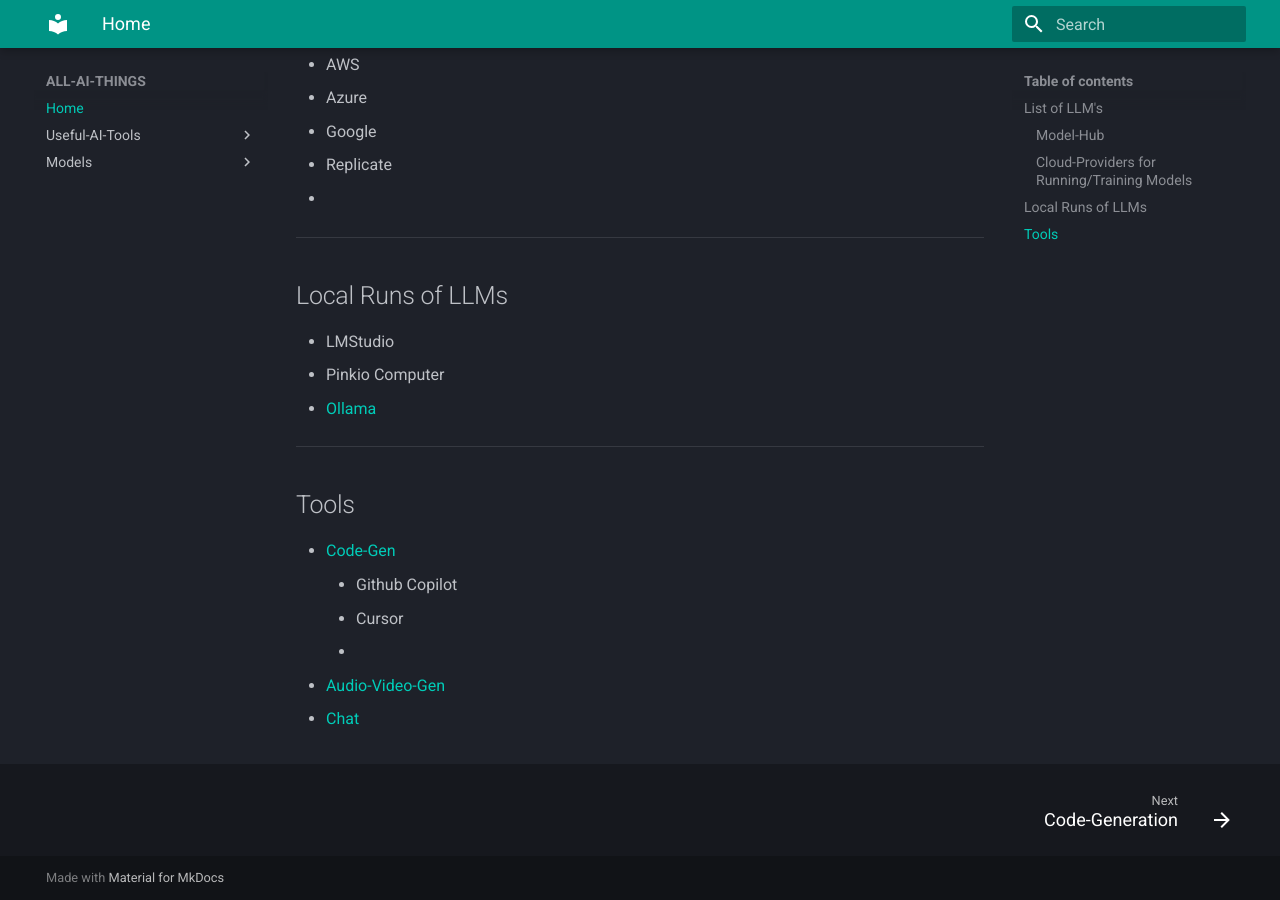
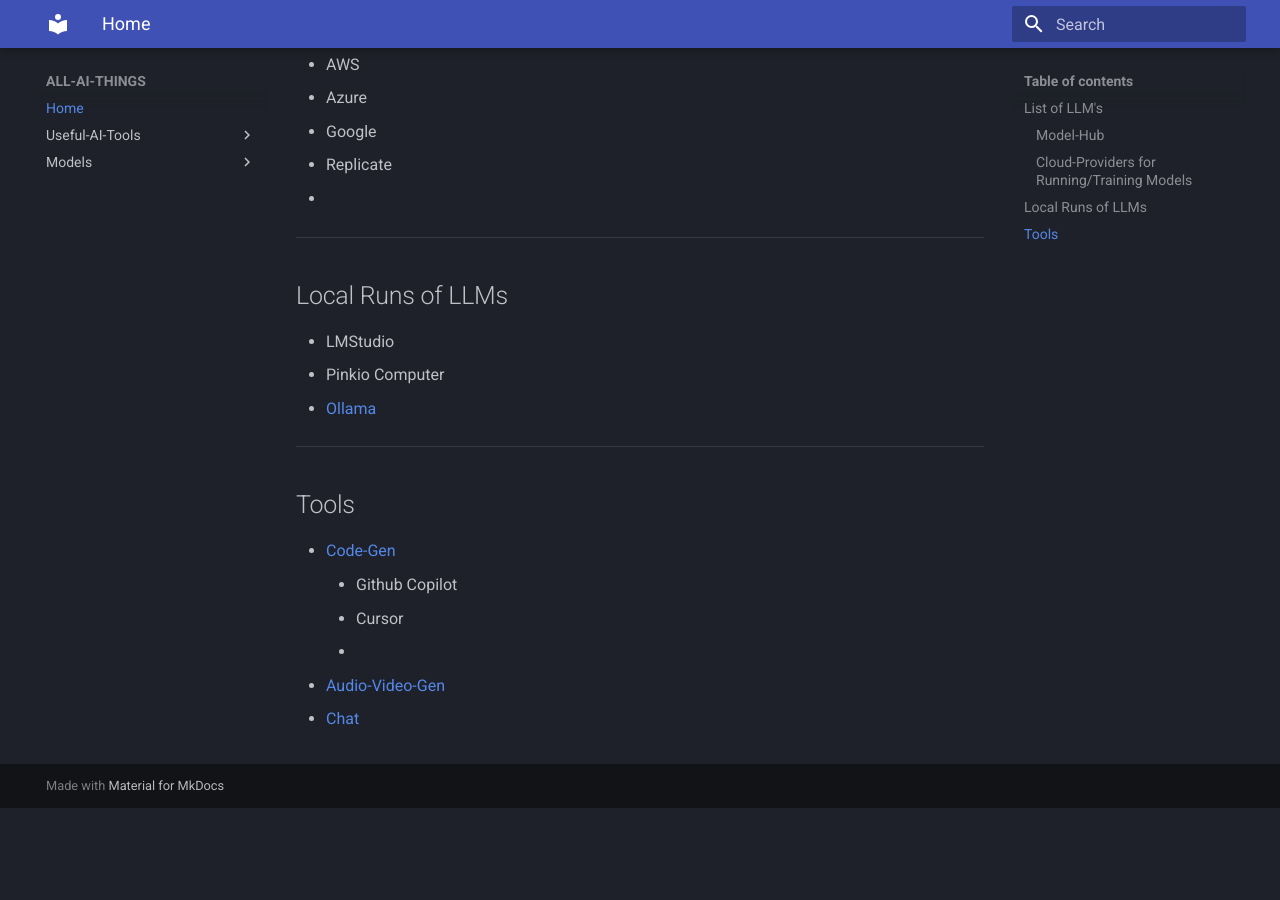
Before and after one commit to rxc3050/ml-notes, an MkDocs documentation site: the page built from docs/index.md, in a window 1280 px wide and 900 px high, scrolled down 1478 px. Built offline with MkDocs 1.6.1 and Material for MkDocs 9.7.7, drawn with Linux system fonts in a browser that asks for light colours; after the commit the page ends 2286 px from its top, so only the background shows below that.

Commit message:
update mkdocs yaml

```diff
--- a/mkdocs.yaml
+++ b/mkdocs.yaml
@@ -33,7 +33,7 @@
   palette:
     # scheme: default
     scheme: slate
-    primary: teal
-  features:
-    - navigation.footer
+    primary: indigo
+  # features:
+  #   - navigation.footer
   copyright: Copyright &copy; 2023 rxc3050
```
